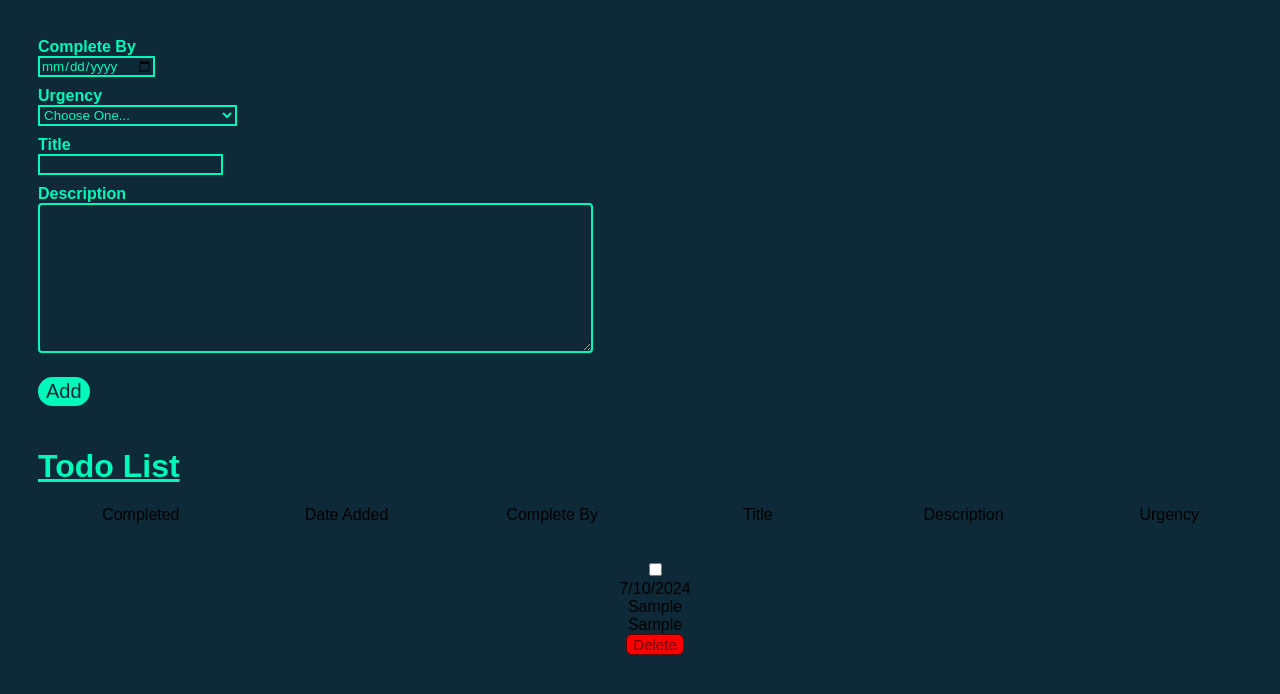
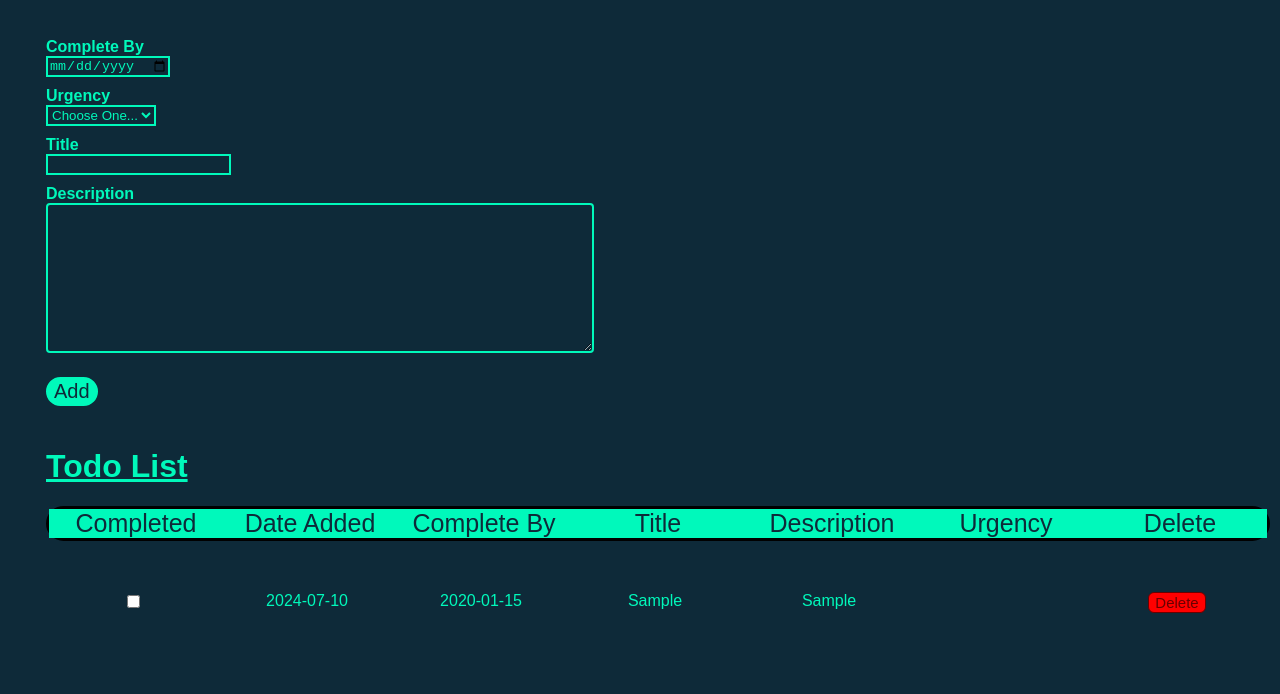
Before and after one commit to jwilliams21/Todo-List-Project, a React (Vite) app in the folder Todo-List-Project/: page / in a window 1280 px wide. Both pictures are taken after typing "2020-01-15", "Sample", "Sample" into the empty fields and a click on the button "Add". Shown: the top 694 px of the page. Built offline with nearby package versions, Linux system fonts and the light colour scheme.

Commit message:
Final on Todo List Project
Todo List working as intended!

```diff
--- a/Todo-List-Project/package.json
+++ b/Todo-List-Project/package.json
@@ -10,6 +10,7 @@
     "preview": "vite preview"
   },
   "dependencies": {
+    "moment": "^2.30.1",
     "react": "^18.3.1",
     "react-datepicker": "^7.2.0",
     "react-dom": "^18.3.1"
--- a/Todo-List-Project/src/AddNewTodoItem.jsx
+++ b/Todo-List-Project/src/AddNewTodoItem.jsx
@@ -1,14 +1,12 @@
 import React from 'react';
 import "./styles.css";
 import { useState } from 'react';
-import DatePicker from 'react-datepicker';
-import 'react-datepicker/dist/react-datepicker.css';
 
 export function AddNewToDoItem(props) {
     const [newItem, setNewItem] = useState("");
     const [newDescription, setNewDescription] = useState("");
     const [newUrgency, setNewUrgency] = useState("");
-    const [selectedDate, setSelectedDate] = useState(null);
+    const [selectedDate, setSelectedDate] = useState("");
 
     function handleSubmit(e) {
         e.preventDefault()
@@ -30,7 +28,8 @@ export function AddNewToDoItem(props) {
                 <div>
                     <input
                     type="date"
-                    value={selectedDate} />
+                    value={selectedDate}
+                    onChange={e => setSelectedDate(e.target.value)}/>
                 </div>
                 <div className="label">
                     <label htmlFor="urgency" className="label">Urgency</label>
@@ -41,10 +40,9 @@ export function AddNewToDoItem(props) {
                     onChange={e => setNewUrgency(e.target.value)}
                     id="urgency">
                         <option value="null">Choose One...</option>
-                        <option value="Urgent and Important">Urgent and Important</option>
-                        <option value="Urgent and Not Important">Urgent and Not Important</option>
-                        <option value="Important but Not Urgent">Important but Not Urgent</option>
-                        <option value="Not Urgent and Not Important">Not Urgent and Not Important</option>
+                        <option value="Low">Low</option>
+                        <option value="Medium">Medium</option>
+                        <option value="High">High</option>
                     </select>
                 </div>
                 <div className="label">
--- a/Todo-List-Project/src/App.jsx
+++ b/Todo-List-Project/src/App.jsx
@@ -3,7 +3,6 @@ import { useState } from 'react';
 import { useEffect } from 'react';
 import { AddNewToDoItem } from './AddNewTodoItem';
 import { TodoList } from './TodoList';
-import { TodoListContainer } from './TodoListContainer';
 import "./styles.css";
 
 
@@ -48,10 +47,12 @@ export default function App() {
   }
 
   return (
-    <div className="app-container">
-      <AddNewToDoItem onSubmit={addTodo}/>
-      <h1 className="todolist">Todo List</h1>
-      <TodoList todos={todos} toggleTodo={toggleTodo} deleteTodo={deleteTodo}/>
-    </div>
+    <body>
+      <div className="app-container">
+        <AddNewToDoItem onSubmit={addTodo}/>
+        <h1 className="todolist">Todo List</h1>
+        <TodoList todos={todos} toggleTodo={toggleTodo} deleteTodo={deleteTodo}/>
+      </div>
+    </body>
   )
 }
--- a/Todo-List-Project/src/TodoItem.jsx
+++ b/Todo-List-Project/src/TodoItem.jsx
@@ -1,7 +1,9 @@
-import React, { useState } from 'react'
+import React, { useState } from 'react';
+import moment from 'moment';
 
 export function TodoItem( { completed, id, title, description, selectedDate, urgency, toggleTodo, deleteTodo } ) {
     const [currentDate, setCurrentDate] = useState(new Date())
+    const formattedDate = moment(currentDate).format('YYYY-MM-DD');
 
     return (
       <div key={id} className="table-body">
@@ -12,7 +14,7 @@ export function TodoItem( { completed, id, title, description, selectedDate, urg
                   </label>
           </div>
           <div className="cell">
-          {currentDate.toLocaleDateString()}
+            {formattedDate}
           </div>
           <div className="cell">
             {selectedDate || ''}
--- a/Todo-List-Project/src/TodoList.jsx
+++ b/Todo-List-Project/src/TodoList.jsx
@@ -7,7 +7,7 @@ export function TodoList({ todos, toggleTodo, deleteTodo }) {
   const [hasRenderedHeader, setHasRenderedHeader] = useState(false);
 
   return (
-    <div>
+    <div className="table-container">
       {todos.length === 0 && <h4 className="notodo">No Todos!  Congrats on getting all your todos completed!</h4>}
       {todos.length > 0 && !hasRenderedHeader && (
         <TodoTableHeader
--- a/Todo-List-Project/src/TodoTableHeader.jsx
+++ b/Todo-List-Project/src/TodoTableHeader.jsx
@@ -9,6 +9,7 @@ return (
     <div className="header-cell">Title</div>
     <div className="header-cell">Description</div>
     <div className="header-cell">Urgency</div>
+    <div className="header-cell">Delete</div>
   </div>
     )
 }
--- a/Todo-List-Project/src/styles.css
+++ b/Todo-List-Project/src/styles.css
@@ -1,12 +1,13 @@
-* {
+body {
     background-color: #0e2a39;
-    font-family: Arial, Helvetica, sans-serif;
 }
 
 .app-container {
     margin: 0 auto;
     padding-top: 20px;
     padding-left: 30px;
+    background-color: #0e2a39;
+    font-family: Arial, Helvetica, sans-serif;
 }
 
 .label {
@@ -17,35 +18,24 @@
 
 input {
     color: #00f9bb;
-    background:  #0e2a39;
+    background-color:  #0e2a39;
     border: 2px solid #00f9bb;
-}
-
-.date-picker {
-    color: #00f9bb;
-    background:  #0e2a39;
-    border: 2px solid #00f9bb;
-}
-
-.fa-calendar-alt {
-  color: #00f9bb;
-  margin-left: 5px;
 }
 
 select {
     color: #00f9bb;
-    background:  #0e2a39;
+    background-color:  #0e2a39;
     border: 2px solid #00f9bb;
 }
 
 option {
     color: #00f9bb;
-    background:  #0e2a39;
+    background-color:  #0e2a39;
 }
 
 textarea {
     color: #00f9bb;
-    background:  #0e2a39;
+    background-color:  #0e2a39;
     width: 45%;
     height: 150px;
     padding: 10px;
@@ -94,7 +84,23 @@ textarea {
 
   .table-header,
   .table-row {
+    display: flex;
     width: 100%; /* Ensure headers and rows span the full width */
+  }
+
+  .table-header {
+    border: solid;
+    border-radius: 30px;
+  }
+
+  .header-cell {
+    background-color: #00f9bb;
+    color: #0e2a39;
+    font-size: 25px;
+  }
+
+  .table-row {
+    margin-top: 15px;
   }
 
   .header-cell,
@@ -103,26 +109,9 @@ textarea {
     text-align: center; /* Center content within cells */
   }
 
-.div-todo {
+  .cell {
     color: #00f9bb;
-    margin-left: 20px;
-    min-width: 150px;
-    max-width: 150px;
-}
-
-.horizontal-div-header {
-    box-shadow: -5px -5px 10px #00f9bb;
-    border-radius: 30px;
-}
-
-.div-todo-header {
-    margin: 20px;
-    font-size: 20px;
-    font-family: sans-serif;
-    min-width: 150px;
-    text-align: center;
-    color: #00f9bb;
-}
+  }
 
 .deletebutton {
     background-color: #ff0000;
```
Also changed, not shown: 1 other file (tests, documents, lock files or other folders). Lines whose indentation alone changed are shown as unchanged.
